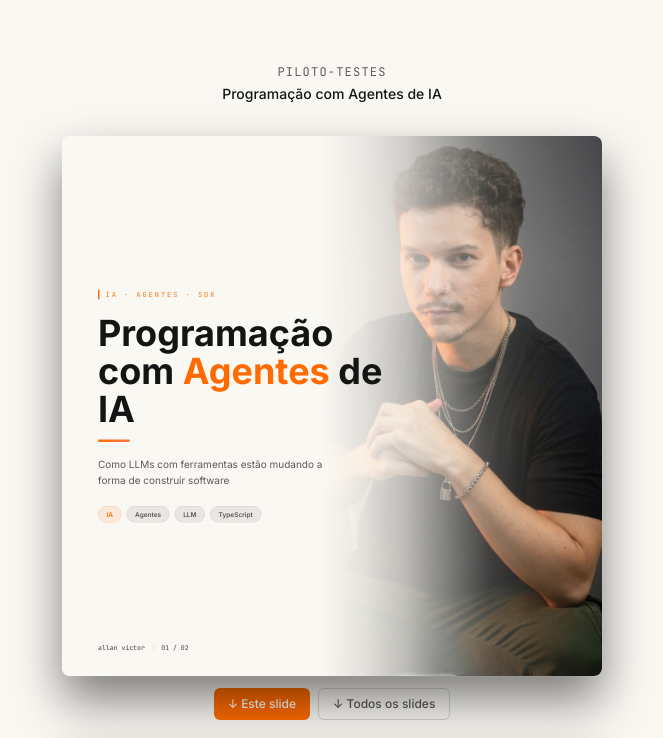
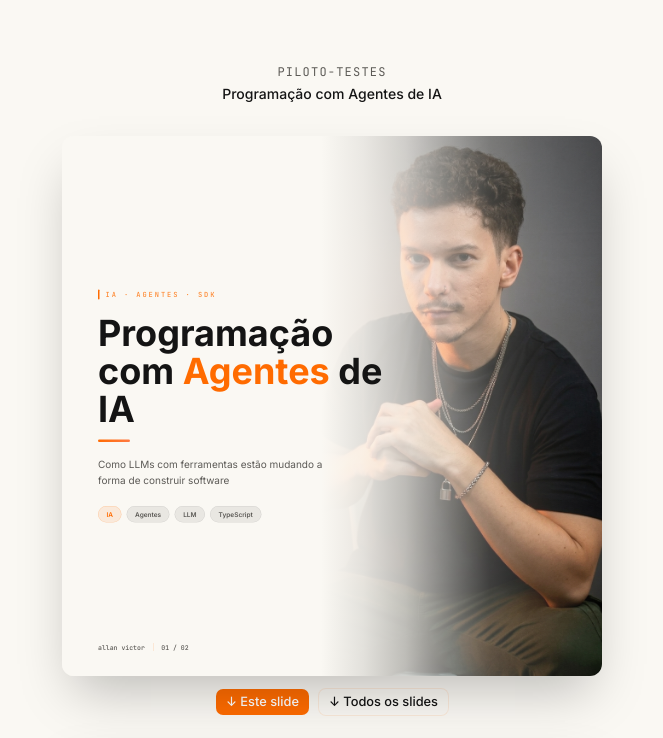
Before and after one commit to allanviictor/design-system-app, a React (Vite) app: page / in a window 1280 px wide. Shown: the top 738 px of the page, without its empty margins (308-971 px from the left). Built offline with nearby package versions, Linux system fonts and the light colour scheme.

Commit message:
refactor: migrate SlideExportControls and App wrapper to Tailwind and shadcn Button

```diff
--- a/src/App.tsx
+++ b/src/App.tsx
@@ -46,14 +46,10 @@ export default function App() {
         {slides.map((slide, i) => (
           <div key={i}>
             <div
+              className="relative overflow-hidden rounded-lg shadow-2xl"
               style={{
                 width: width * SCALE,
                 height: height * SCALE,
-                position: "relative",
-                overflow: "hidden",
-                borderRadius: 8,
-                boxShadow:
-                  "0 0 0 1px rgba(255,255,255,0.06), 0 24px 48px rgba(0,0,0,0.5)",
               }}
             >
               <div
--- a/src/features/export/SlideExportControls.tsx
+++ b/src/features/export/SlideExportControls.tsx
@@ -1,6 +1,7 @@
-import { useExport } from "./useExport"
+import { Button } from "@/shared/components/ui/button"
 import type { RefObject } from "react"
 import { toast } from "sonner"
+import { useExport } from "./useExport"
 
 interface SlideExportControlsProps {
   slideRef: RefObject<HTMLDivElement | null>
@@ -33,51 +34,24 @@ export function SlideExportControls({
   }
 
   return (
-    <div
-      style={{
-        display: "flex",
-        gap: 8,
-        justifyContent: "center",
-        marginTop: 12,
-      }}
-    >
-      <button
+    <div className="mt-3 flex justify-center gap-2">
+      <Button
         onClick={handleExportOne}
         disabled={isExporting}
-        style={{
-          padding: "6px 14px",
-          background: isExporting ? "rgba(255,107,0,0.6)" : "#FF6B00",
-          color: "white",
-          border: "none",
-          borderRadius: 6,
-          fontSize: 12,
-          fontFamily: "Inter, sans-serif",
-          fontWeight: 500,
-          cursor: isExporting ? "not-allowed" : "pointer",
-          transition: "background 0.15s",
-        }}
+        size="sm"
+        className="cursor-pointer"
       >
         {isExporting ? "Exportando..." : "↓ Este slide"}
-      </button>
-      <button
+      </Button>
+      <Button
         onClick={handleExportAll}
         disabled={isExporting}
-        style={{
-          padding: "6px 14px",
-          background: "transparent",
-          color: isExporting ? "#9A9790" : "#5C5A56",
-          border: "1px solid rgba(0,0,0,0.15)",
-          borderRadius: 6,
-          fontSize: 12,
-          fontFamily: "Inter, sans-serif",
-          fontWeight: 500,
-          cursor: isExporting ? "not-allowed" : "pointer",
-          opacity: isExporting ? 0.5 : 1,
-          transition: "opacity 0.15s",
-        }}
+        variant="outline"
+        size="sm"
+        className="cursor-pointer"
       >
         ↓ Todos os slides
-      </button>
+      </Button>
     </div>
   )
 }
```
